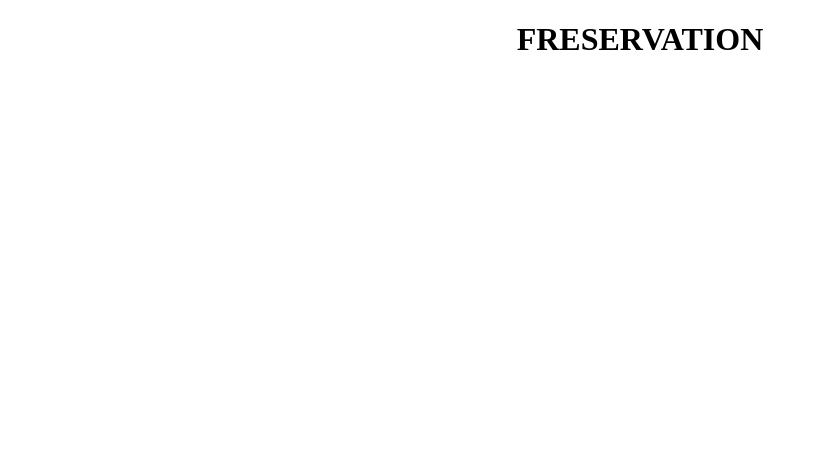
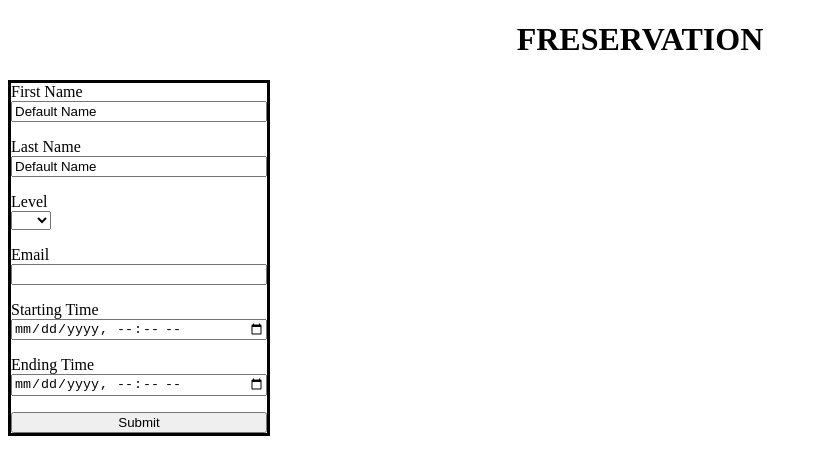
Before and after one commit to lefrancorentin/freservation, an Angular app in the folder freservation-front/: page / in a window 1280 px wide. Shown: the top 474 px of the page, without its empty margins (0-818 px from the left). Built offline with nearby package versions, Linux system fonts and the light colour scheme.

Commit message:
WIP : passage en standalone + début de formulaire (template-driven)

```diff
--- a/freservation-front/src/app/app.component.html
+++ b/freservation-front/src/app/app.component.html
@@ -1 +1,2 @@
 <h1 class="title">FRESERVATION</h1>
+<app-registration-form></app-registration-form>
--- a/freservation-front/src/app/app.component.scss
+++ b/freservation-front/src/app/app.component.scss
@@ -0,0 +1,3 @@
+.title {
+    text-align: center;
+}
--- a/freservation-front/src/app/app.component.ts
+++ b/freservation-front/src/app/app.component.ts
@@ -1,9 +1,12 @@
 import { Component } from '@angular/core';
+import { RegistrationFormComponent } from './registration-form/registration-form.component';
 
 @Component({
   selector: 'app-root',
+  standalone: true,
   templateUrl: './app.component.html',
-  styleUrls: ['./app.component.scss']
+  styleUrls: ['./app.component.scss'],
+  imports: [RegistrationFormComponent]
 })
 export class AppComponent {
   title = 'freservation-front';
--- /dev/null
+++ b/freservation-front/src/app/registration-form/registration-form.component.html
@@ -0,0 +1,19 @@
+<form class="form">
+  <label [for]="firstNameLabel">First Name</label>
+  <input type="text" [id]="firstNameLabel" [name]="firstNameLabel" class="form-field" [(ngModel)]="firstNameValue" class="form-element" />
+  <label [for]="firstNameLabel">Last Name</label>
+  <input type="text" [id]="firstNameLabel" [name]="lastNameLabel" class="form-field" [(ngModel)]="lastNameValue" class="form-element" />
+  <label [for]="levelLabel">Level</label>
+  <select [id]="levelLabel" [name]="levelLabel" [(ngModel)]="levelValue"  class="form-element">
+    <ng-container *ngFor="let level of levels | keyvalue">
+      <option>{{ level.value }}</option>
+    </ng-container>
+  </select>
+  <label [for]="emailLabel">Email</label>
+  <input type="text"  [id]="emailLabel" [name]="emailLabel" [(ngModel)]="emailValue" class="form-element" />
+  <label [for]="startingTimeLabel">Starting Time</label>
+  <input type="datetime-local" [id]="startingTimeLabel" [name]="startingTimeLabel"  class="form-element" />
+  <label [for]="endingTimeLabel">Ending Time</label>
+  <input type="datetime-local" [id]="endingTimeLabel" [name]="endingTimeLabel"  class="form-element" />
+  <input type="button" value="Submit">
+</form>
--- /dev/null
+++ b/freservation-front/src/app/registration-form/registration-form.component.scss
@@ -0,0 +1,15 @@
+.form {
+  border: solid;
+  display: flex;
+  flex-direction: column;
+  justify-content: space-around;
+  width: 20vw;
+
+  .form-element {
+    margin-bottom: 1rem;
+  }
+
+  select.form-element {
+    align-self: start;
+  }
+}
--- /dev/null
+++ b/freservation-front/src/app/registration-form/registration-form.component.ts
@@ -0,0 +1,37 @@
+import { CommonModule } from '@angular/common';
+import { Component } from '@angular/core';
+import { FormsModule } from '@angular/forms';
+
+import { Level } from "../../model/Level";
+
+@Component({
+  selector: 'app-registration-form',
+  standalone: true,
+  imports: [
+    CommonModule,
+    FormsModule
+  ],
+  templateUrl: './registration-form.component.html',
+  styleUrls: ['./registration-form.component.scss']
+})
+export class RegistrationFormComponent {
+
+  // voir si reactiveForms c'est mieux plus tard
+  // firstNameFormControl = new FormControl();
+  // lastNameFormControl = new FormControl();
+  levels = Level;
+
+  firstNameLabel = "firstname";
+  lastNameLabel = "lastname";
+  levelLabel = "level";
+  emailLabel = "email";
+  startingTimeLabel = "startingTime"
+  endingTimeLabel = "endingTime";
+
+  firstNameValue = "Default Name";
+  lastNameValue = "Default Name";
+  levelValue = "";
+  emailValue = "";
+  startingTimeValue = ""; // DateObject ? now ?
+  endingTimeValue = "";
+}
--- a/freservation-front/src/main.ts
+++ b/freservation-front/src/main.ts
@@ -1,7 +1,14 @@
-import { platformBrowserDynamic } from '@angular/platform-browser-dynamic';
+// import { platformBrowserDynamic } from '@angular/platform-browser-dynamic';
 
-import { AppModule } from './app/app.module';
+// import { AppModule } from './app/app.module';
+
+import { bootstrapApplication } from '@angular/platform-browser';
+
+import { AppComponent } from './app/app.component';
 
 
-platformBrowserDynamic().bootstrapModule(AppModule)
+// platformBrowserDynamic().bootstrapModule(AppModule)
+//   .catch(err => console.error(err));
+
+bootstrapApplication(AppComponent)
   .catch(err => console.error(err));
--- /dev/null
+++ b/freservation-front/src/model/Level.ts
@@ -0,0 +1,8 @@
+export enum Level {
+  A1 = "A1",
+  A2 = "A2",
+  B1 = "B1",
+  B2 = "B2",
+  C1 = "C1",
+  C2 = "C2"
+}
--- a/freservation-front/src/styles.scss
+++ b/freservation-front/src/styles.scss
@@ -1,4 +1 @@
 /* You can add global styles to this file, and also import other style files */
-.title {
-  text-align: center;
-}
```
Also changed, not shown: freservation-front/src/app/app.module.ts (+14 -14 lines), 1 other file (tests, documents, lock files or other folders).
